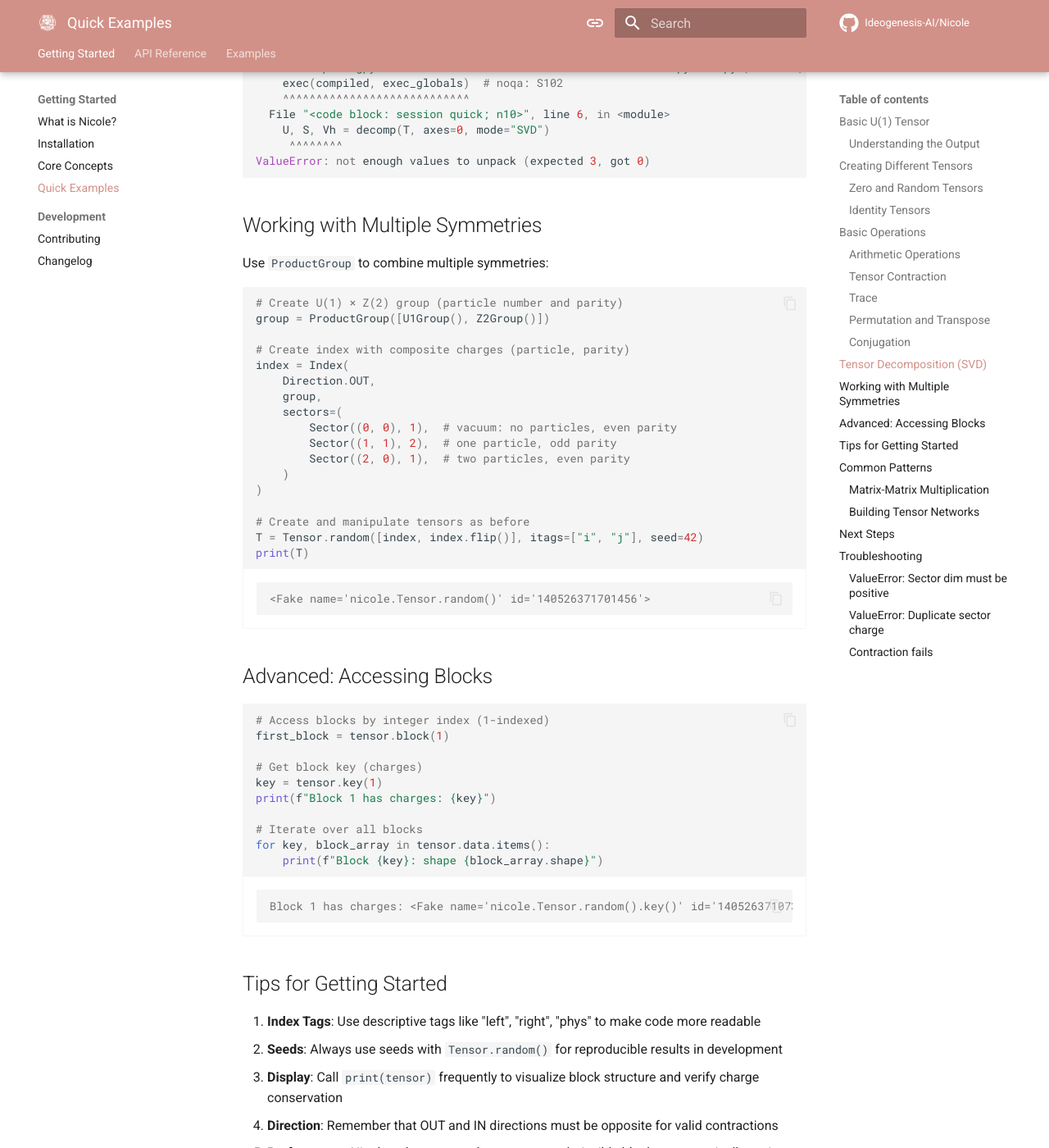
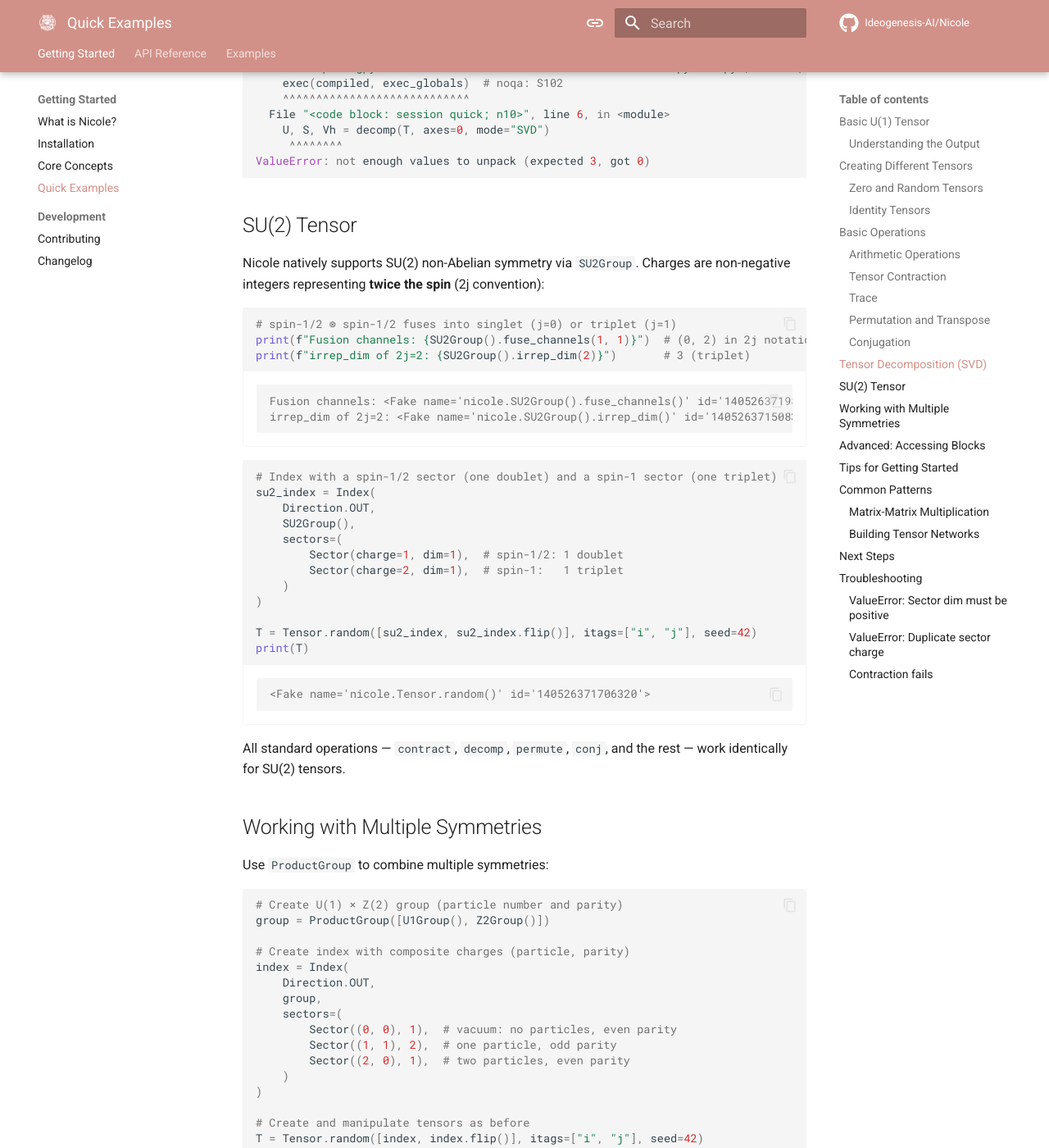
Before and after one commit to Ideogenesis-AI/Nicole, an MkDocs documentation site: the page built from docs/getting-started/quick-examples.md, in a window 1280 px wide and 1400 px high, scrolled down 4608 px. Shown: the whole window at 82% size. Built offline with MkDocs 1.6.1 and Material for MkDocs 9.7.7, drawn with Linux system fonts in a browser that asks for light colours; comment, search, counter and statistics services are not loaded; the version menu is left out; some of the changed text lies outside the part shown.

Commit message:
Update quick examples documentation to include SU(2) support and refine tensor output formatting
This commit enhances the quick examples section by adding support for SU(2) non-Abelian symmetry, including new code snippets demonstrating its usage. Additionally, minor formatting adjustments were made to the tensor output for improved clarity. These changes aim to provide users with practical examples and a better understanding of working with SU(2) tensors in the Nicole library.

````diff
--- a/docs/getting-started/quick-examples.md
+++ b/docs/getting-started/quick-examples.md
@@ -3,7 +3,7 @@
 This page provides quick examples to get you started with Nicole. After understanding the [Core Concepts](core-concepts.md), these examples will help you create and manipulate symmetry-aware tensors.
 
 ```python exec="1" session="quick" result=""
-from nicole import Tensor, Index, Sector, Direction, U1Group, Z2Group, ProductGroup
+from nicole import Tensor, Index, Sector, Direction, U1Group, Z2Group, SU2Group, ProductGroup
 from nicole import identity, contract, trace, permute, transpose, conj, decomp
 ```
 
@@ -194,6 +194,33 @@ print(f"S = \n{S}\n")
 print(f"Vh = \n{Vh}")
 ```
 
+## SU(2) Tensor
+
+Nicole natively supports SU(2) non-Abelian symmetry via `SU2Group`. Charges are non-negative integers representing **twice the spin** (2j convention):
+
+```python exec="1" session="quick" result="console" idprefix="" source="material-block"
+# spin-1/2 ⊗ spin-1/2 fuses into singlet (j=0) or triplet (j=1)
+print(f"Fusion channels: {SU2Group().fuse_channels(1, 1)}")  # (0, 2) in 2j notation
+print(f"irrep_dim of 2j=2: {SU2Group().irrep_dim(2)}")       # 3 (triplet)
+```
+
+```python exec="1" session="quick" result="console" idprefix="" source="material-block"
+# Index with a spin-1/2 sector (one doublet) and a spin-1 sector (one triplet)
+su2_index = Index(
+    Direction.OUT,
+    SU2Group(),
+    sectors=(
+        Sector(charge=1, dim=1),  # spin-1/2: 1 doublet
+        Sector(charge=2, dim=1),  # spin-1:   1 triplet
+    )
+)
+
+T = Tensor.random([su2_index, su2_index.flip()], itags=["i", "j"], seed=42)
+print(T)
+```
+
+All standard operations — `contract`, `decomp`, `permute`, `conj`, and the rest — work identically for SU(2) tensors.
+
 ## Working with Multiple Symmetries
 
 Use `ProductGroup` to combine multiple symmetries:
````
Also changed, not shown: other parts of docs/getting-started/quick-examples.md (+3 -3 lines).
